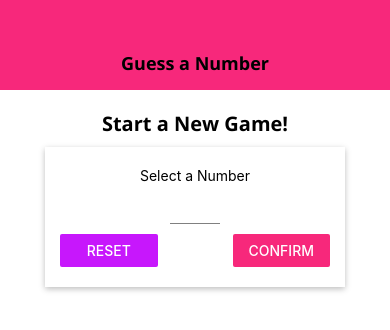
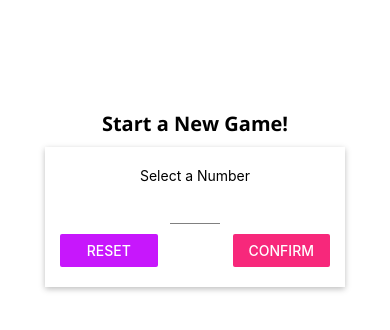
Before and after one commit to xing9320/Yixing, a React Native app: screen / in a window 390 px wide. Shown: the top 330 px of the page. Built offline with nearby package versions, Linux system fonts and the light colour scheme.

Commit message:
Adding plarform and safeview

```diff
--- a/App.js
+++ b/App.js
@@ -1,5 +1,5 @@
 import React, { useCallback, useEffect, useState } from 'react';
-import { StyleSheet, View } from 'react-native';
+import { StyleSheet, SafeAreaView } from 'react-native';
 import * as Font from 'expo-font';
 import * as SplashScreen from 'expo-splash-screen';
 import Header from './components/Header';
@@ -71,10 +71,10 @@
   }
 
   return (
-    <View style={styles.screen} onLayout={onLayOutRootView}>
+    <SafeAreaView style={styles.screen} onLayout={onLayOutRootView}>
       <Header title="Guess a Number" />
       {content}
-    </View>
+    </SafeAreaView>
   );
 }
 
--- a/components/Header.js
+++ b/components/Header.js
@@ -1,27 +1,42 @@
 import React from 'react'
-import {View, StyleSheet} from 'react-native'
+import { View, StyleSheet, Platform } from 'react-native'
 import TitleText from './TitleText';
 import colors from '../constants/colors';
 
 const Header = props => {
     return (
-        <View style = {styles.header}>
-            <TitleText style = {styles.headerTitile}>{props.title}</TitleText>
+        <View
+            style={{
+                ...styles.headerBase,
+                ...Platform.select({
+                    ios: styles.headerIos,
+                    android: styles.headerAndroid
+                })
+            }}
+        >
+            <TitleText style={styles.headerTitile}>{props.title}</TitleText>
         </View>
     );
 }
 
 const styles = StyleSheet.create({
-    header: {
+    headerBase: {
         width: '100%',
         height: 90,
         paddingTop: 36,
-        backgroundColor: colors.primary,
         alignItems: 'center',
         justifyContent: 'center'
     },
+    headerIos: {
+        backgroundColor: 'white',
+        borderBottomColor: '#ccc',
+        borderBottomWidth: 1
+    },
+    headerAndroid: {
+        backgroundColor: colors.primary
+    },
     headerTitile: {
-        color: 'black',
+        color: Platform.OS === 'ios' ? colors.primary : 'white',
         fontSize: 18
     }
 });
```
Also changed, not shown: components/MainButton.android.js (added, +39 -0 lines), components/MainButton.ios.js (added, +28 -0 lines).
